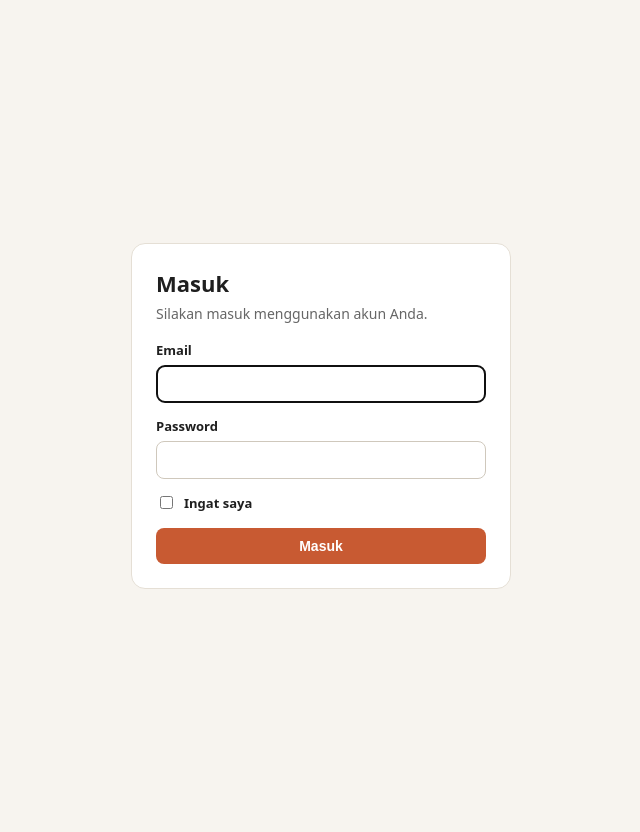
After one commit to rejyainttuff/sayamaumasak, a Laravel app: page /login in a window 1280 px wide. The commit adds this page. Shown: the whole page, without its empty margins (319-959 px from the left). Run offline with Laravel 12, Linux system fonts and the light colour scheme.

Commit message:
integrasi auth, login dan logout

```diff
--- /dev/null
+++ b/app/Http/Controllers/AuthController.php
@@ -0,0 +1,50 @@
+<?php
+
+namespace App\Http\Controllers;
+
+use Illuminate\Http\Request;
+use Illuminate\Support\Facades\Auth;
+
+class AuthController extends Controller
+{
+    public function showLoginForm()
+    {
+        return view('auth.login');
+    }
+
+    public function login(Request $request)
+    {
+        $credentials = $request->validate([
+            'email' => ['required', 'email'],
+            'password' => ['required', 'string'],
+        ]);
+
+        if (Auth::attempt($credentials, $request->boolean('remember'))) {
+            $request->session()->regenerate();
+
+            $role = $request->user()?->role;
+
+            if (in_array($role, ['admin', 'helper'], true)) {
+                return redirect()->intended('/recipes');
+            }
+
+            return redirect()->intended('/');
+        }
+
+        return back()
+            ->withInput($request->only('email', 'remember'))
+            ->withErrors([
+                'email' => 'Email atau password tidak sesuai.',
+            ]);
+    }
+
+    public function logout(Request $request)
+    {
+        Auth::logout();
+
+        $request->session()->invalidate();
+        $request->session()->regenerateToken();
+
+        return redirect()->route('login');
+    }
+}
--- /dev/null
+++ b/resources/views/auth/login.blade.php
@@ -0,0 +1,132 @@
+<!DOCTYPE html>
+<html lang="id">
+<head>
+    <meta charset="UTF-8">
+    <meta name="viewport" content="width=device-width, initial-scale=1.0">
+    <title>Masuk</title>
+    <style>
+        body {
+            font-family: system-ui, -apple-system, sans-serif;
+            background: #f7f4ef;
+            color: #1f1f1f;
+            display: flex;
+            min-height: 100vh;
+            align-items: center;
+            justify-content: center;
+            margin: 0;
+            padding: 16px;
+        }
+        .login-card {
+            width: 100%;
+            max-width: 380px;
+            background: #ffffff;
+            border: 1px solid #e5dfd5;
+            border-radius: 14px;
+            padding: 24px;
+            box-sizing: border-box;
+        }
+        .login-card h1 {
+            margin: 0 0 6px;
+            font-size: 22px;
+        }
+        .login-card p {
+            margin: 0 0 18px;
+            font-size: 14px;
+            color: #666;
+        }
+        .form-group {
+            margin-bottom: 14px;
+        }
+        label {
+            display: block;
+            font-size: 13px;
+            font-weight: 600;
+            margin-bottom: 6px;
+        }
+        input[type="email"],
+        input[type="password"] {
+            width: 100%;
+            padding: 10px 12px;
+            border: 1px solid #cfc8bc;
+            border-radius: 8px;
+            font-size: 14px;
+            box-sizing: border-box;
+        }
+        .remember-row {
+            display: flex;
+            align-items: center;
+            gap: 8px;
+            font-size: 13px;
+            margin-bottom: 16px;
+        }
+        .btn-submit {
+            width: 100%;
+            padding: 10px 14px;
+            border: 0;
+            border-radius: 8px;
+            background: #c85a32;
+            color: #fff;
+            font-size: 14px;
+            font-weight: 600;
+            cursor: pointer;
+        }
+        .btn-submit:hover {
+            background: #b04b26;
+        }
+        .error-box {
+            background: #fdeceb;
+            color: #9e1c1c;
+            border: 1px solid #f5c2c0;
+            border-radius: 8px;
+            padding: 10px 12px;
+            font-size: 13px;
+            margin-bottom: 14px;
+        }
+    </style>
+</head>
+<body>
+    <div class="login-card">
+        <h1>Masuk</h1>
+        <p>Silakan masuk menggunakan akun Anda.</p>
+
+        @if ($errors->any())
+            <div class="error-box">
+                {{ $errors->first() }}
+            </div>
+        @endif
+
+        <form action="{{ route('login.post') }}" method="POST">
+            @csrf
+
+            <div class="form-group">
+                <label for="email">Email</label>
+                <input
+                    id="email"
+                    type="email"
+                    name="email"
+                    value="{{ old('email') }}"
+                    required
+                    autofocus
+                >
+            </div>
+
+            <div class="form-group">
+                <label for="password">Password</label>
+                <input
+                    id="password"
+                    type="password"
+                    name="password"
+                    required
+                >
+            </div>
+
+            <label class="remember-row">
+                <input type="checkbox" name="remember" value="1" @checked(old('remember'))>
+                <span>Ingat saya</span>
+            </label>
+
+            <button type="submit" class="btn-submit">Masuk</button>
+        </form>
+    </div>
+</body>
+</html>
--- a/routes/web.php
+++ b/routes/web.php
@@ -4,6 +4,7 @@ use App\Http\Controllers\FoodController;
 use App\Http\Controllers\PageController;
 use App\Http\Controllers\RecipeController;
 use Illuminate\Support\Facades\Route;
+use App\Http\Controllers\AuthController;
 
 Route::get('/', [PageController::class, 'home'])->name('home');
 Route::get('/explore', [PageController::class, 'explore'])->name('explore');
@@ -35,3 +36,12 @@ Route::middleware(['auth', 'role:admin'])->group(function () {
     Route::put('/foods/{food}', [FoodController::class, 'update'])->name('foods.update');
     Route::delete('/foods/{food}', [FoodController::class, 'destroy'])->name('foods.destroy');
 });
+
+Route::middleware('guest')->group(function () {
+    Route::get('/login', [AuthController::class, 'showLoginForm'])->name('login');
+    Route::post('/login', [AuthController::class, 'login'])->name('login.post');
+});
+
+Route::post('/logout', [AuthController::class, 'logout'])
+    ->name('logout')
+    ->middleware('auth');
```
Also changed, not shown: resources/views/layouts/app.blade.php (+20 -0 lines), resources/views/recipes/index.blade.php (+79 -39 lines).
